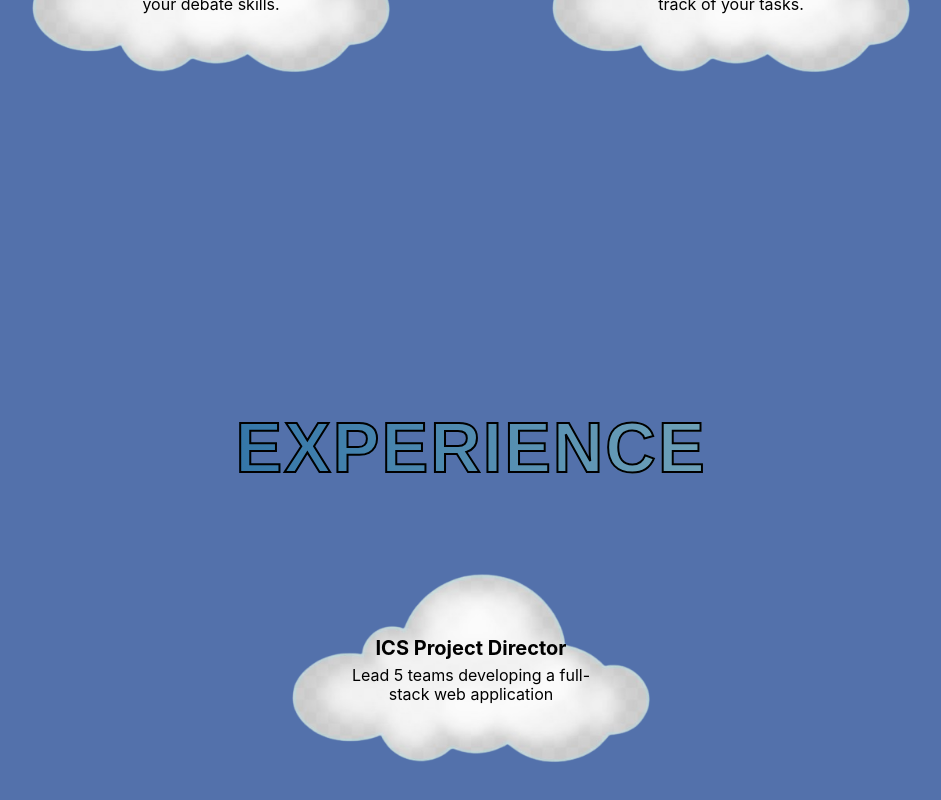
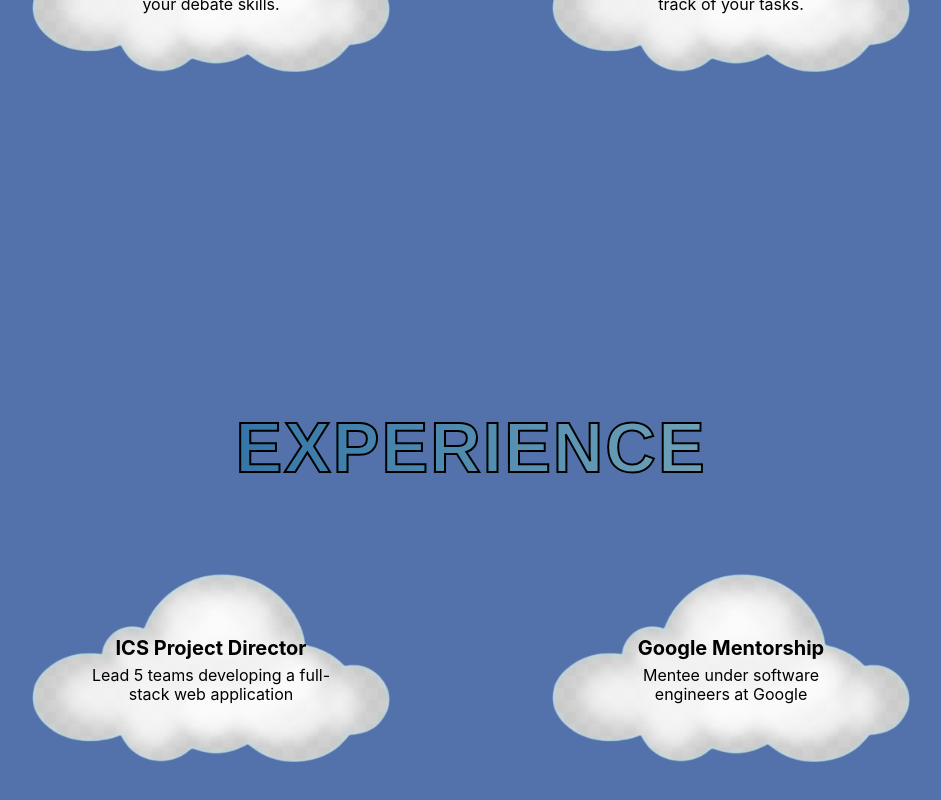
Before and after one commit to jerome-manarang/portfolio, a React (Create React App) app: page / in a window 1280 px wide. Shown: the part 1062-1862 px from the top of the page, without its empty margins (169-1110 px from the left). Built offline with nearby package versions, Linux system fonts and the light colour scheme.

Commit message:
added kapwa access from home

```diff
--- a/src/App.js
+++ b/src/App.js
@@ -12,6 +12,7 @@ import StickyHeader from './components/StickyHeader.js';
 import Projects from './components/Projects.js';
 import Experience from './components/Experience.js';
 import ICSProjectDirector from './components/ICSProjectDirector.js';
+import Kapwa from './components/Kapwa';
 import { DotLottieReact } from "@lottiefiles/dotlottie-react";
 
 function Main() {
@@ -63,6 +64,8 @@ function App() {
           </>
         } />
         <Route path="/ICSProjectDirector" element={<ICSProjectDirector />} />
+        <Route path="/Kapwa" element={<Kapwa />} />
+
       </Routes>
     </Router>
   );
--- a/src/components/Experience.js
+++ b/src/components/Experience.js
@@ -20,6 +20,11 @@ function Experience() {
       title: "ICS Project Director",
       description: "Lead 5 teams developing a full-stack web application",
       route: "/ICSProjectDirector", // Internal route instead of an external link
+    },
+    {
+      title: "Google Mentorship",
+      description: "Mentee under software engineers at Google",
+      route: "/Kapwa", // Internal route instead of an external link
     }
   ];
 
```
